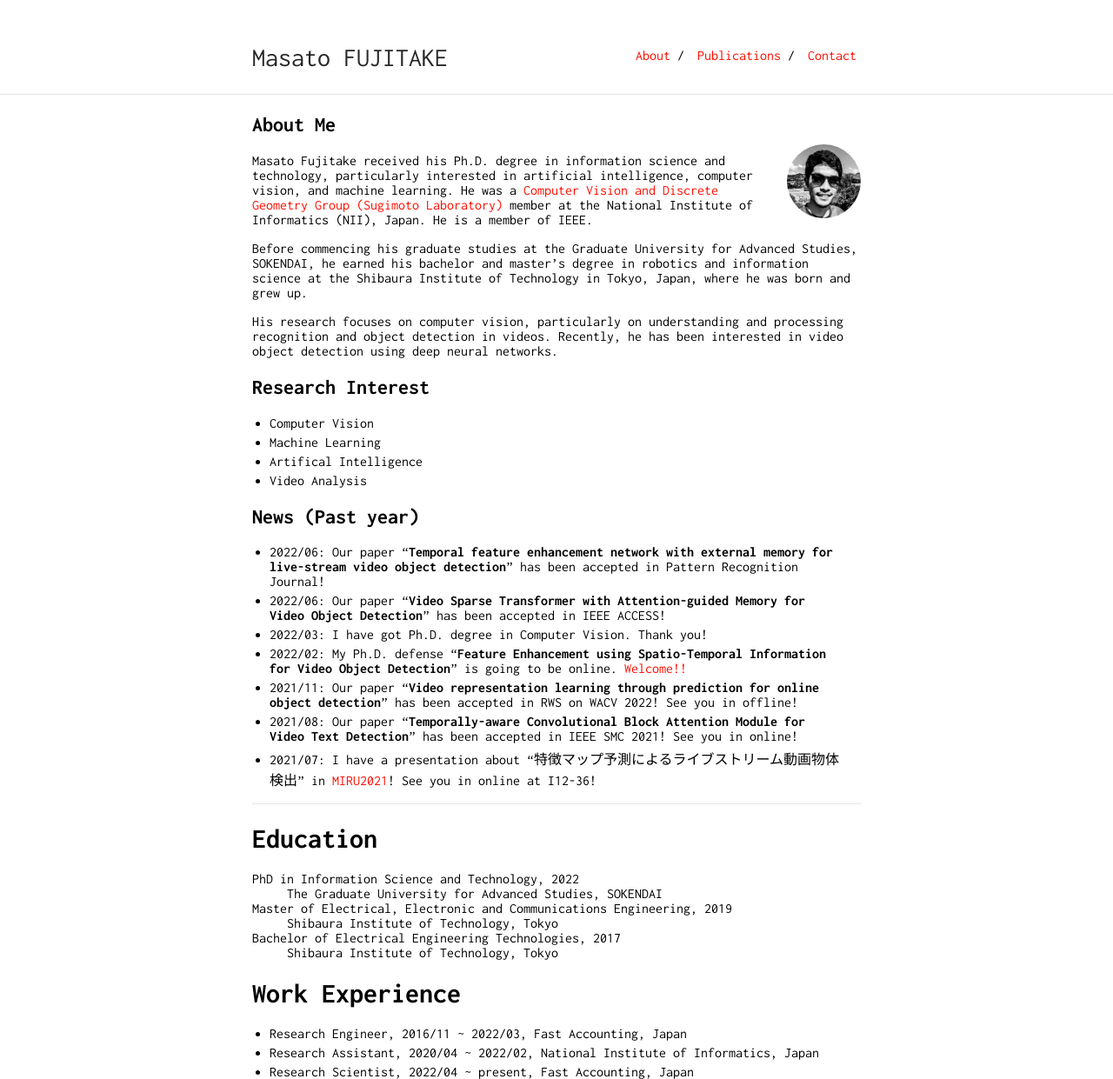
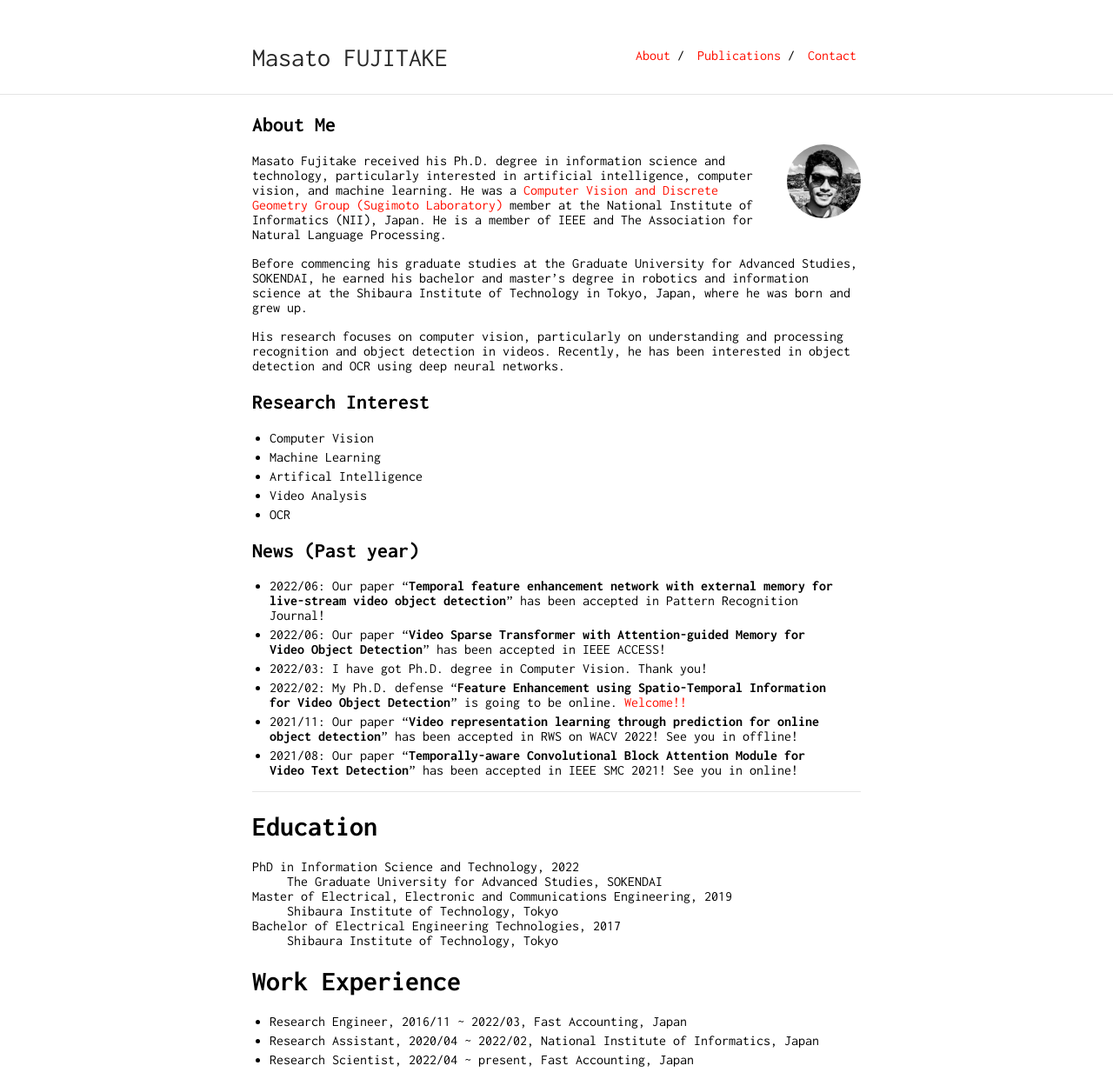
Before and after one commit to Swall0w/Swall0w.github.io, a Jekyll site: the page built from index.md, in a window 1280 px wide. Shown: the whole page at 87% size. Built offline with Jekyll 4.4.1, drawn with Linux system fonts in a browser that asks for light colours; our own code applies the rules of GitHub Pages for plain Markdown files.

Commit message:
Update index.md

```diff
--- a/index.md
+++ b/index.md
@@ -8,14 +8,14 @@ layout: default
 
 Masato Fujitake received his Ph.D. degree in information science and technology, particularly interested in artificial intelligence, computer vision, and machine learning.
 He was a [Computer Vision and Discrete Geometry Group (Sugimoto Laboratory)](http://www.dgcv.nii.ac.jp/index.html) member at the National Institute of Informatics (NII), Japan.
-He is a member of IEEE.
+He is a member of IEEE and The Association for Natural Language Processing.
 
 Before commencing his graduate studies at the Graduate University for Advanced Studies, SOKENDAI,
 he earned his bachelor and master’s degree in robotics and information science at the
 Shibaura Institute of Technology in Tokyo, Japan, where he was born and grew up.
 
 His research focuses on computer vision, particularly on understanding and processing recognition and object detection in videos.
-Recently, he has been interested in video object detection using deep neural networks.
+Recently, he has been interested in object detection and OCR using deep neural networks.
 
 
 ## Research Interest
@@ -23,6 +23,7 @@ Recently, he has been interested in video object detection using deep neural net
 - Machine Learning
 - Artifical Intelligence
 - Video Analysis
+- OCR
 
 ## News (Past year)
 - 2022/06: Our paper "**Temporal feature enhancement network with external memory for live-stream video object detection**" has been accepted in Pattern Recognition Journal!
@@ -31,7 +32,6 @@ Recently, he has been interested in video object detection using deep neural net
 - 2022/02: My Ph.D. defense "**Feature Enhancement using Spatio-Temporal Information for Video Object Detection**" is going to be online. [Welcome!!](https://www.nii.ac.jp/graduate/upload/doctor_thesis_202201.pdf)
 - 2021/11: Our paper "**Video representation learning through prediction for online object detection**" has been accepted in RWS on WACV 2022! See you in offline!
 - 2021/08: Our paper "**Temporally-aware Convolutional Block Attention Module for Video Text Detection**" has been accepted in IEEE SMC 2021! See you in online!
-- 2021/07: I have a presentation about "特徴マップ予測によるライブストリーム動画物体検出" in [MIRU2021](http://cvim.ipsj.or.jp/MIRU2021/)! See you in online at I12-36!
 
 ---
 
```
